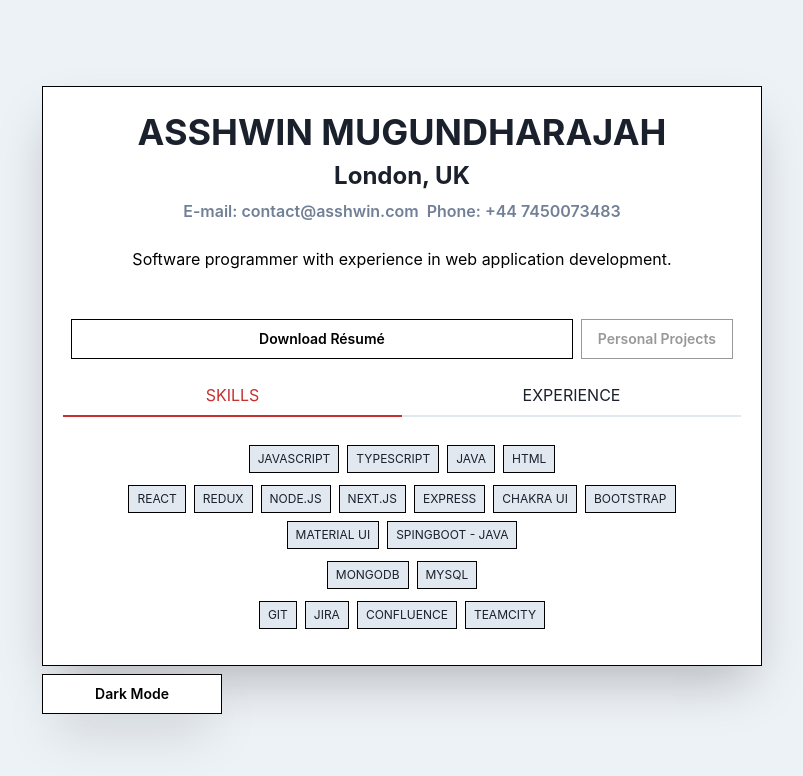
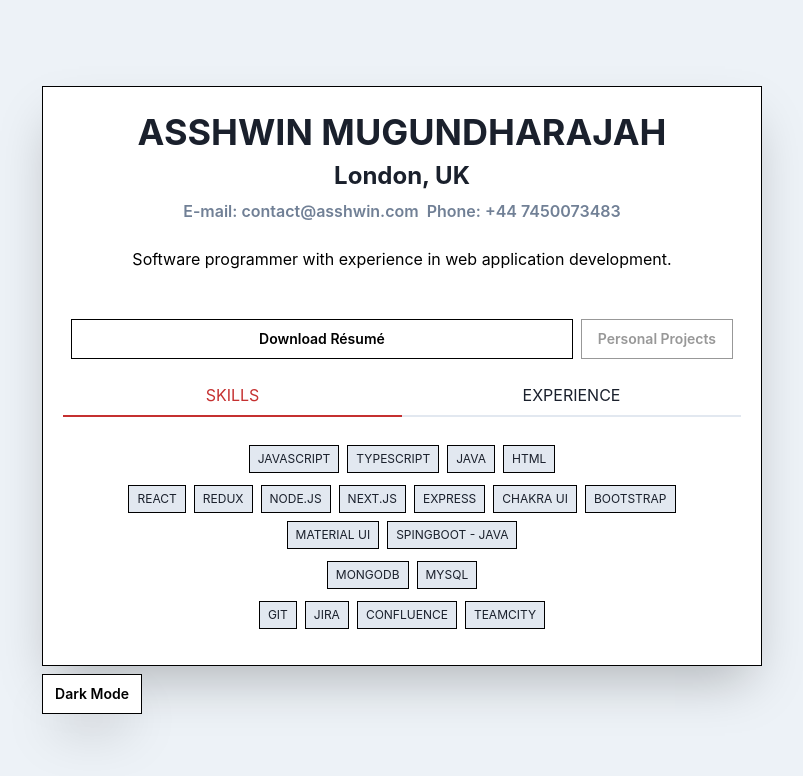
Before and after one commit to ashkl/portfolio, a Next.js app: page / in a window 1280 px wide. Shown: the top 776 px of the page, without its empty margins (238-1041 px from the left). Built offline with nearby package versions, Linux system fonts and the light colour scheme.

Commit message:
fixed responsiveness

```diff
--- a/Components/Utl/ThemeSwitch.tsx
+++ b/Components/Utl/ThemeSwitch.tsx
@@ -12,7 +12,7 @@ export default function ThemeSwitch({}: Props) {
         fontSize={"sm"}
         borderWidth="1px"
         rounded={"none"}
-        width={{ sm: "100%", md: "25%" }}
+        width={{ sm: "100%", md: "100px" }}
         borderColor={useColorModeValue("black", "white")}
         bg={useColorModeValue("white", "black")}
         color={useColorModeValue("black", "white")}
```
